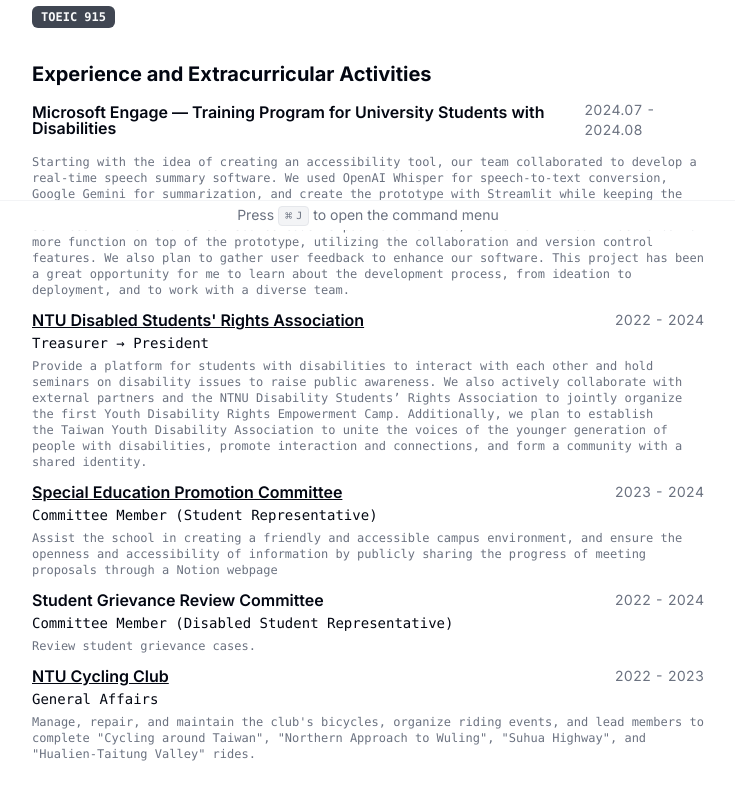
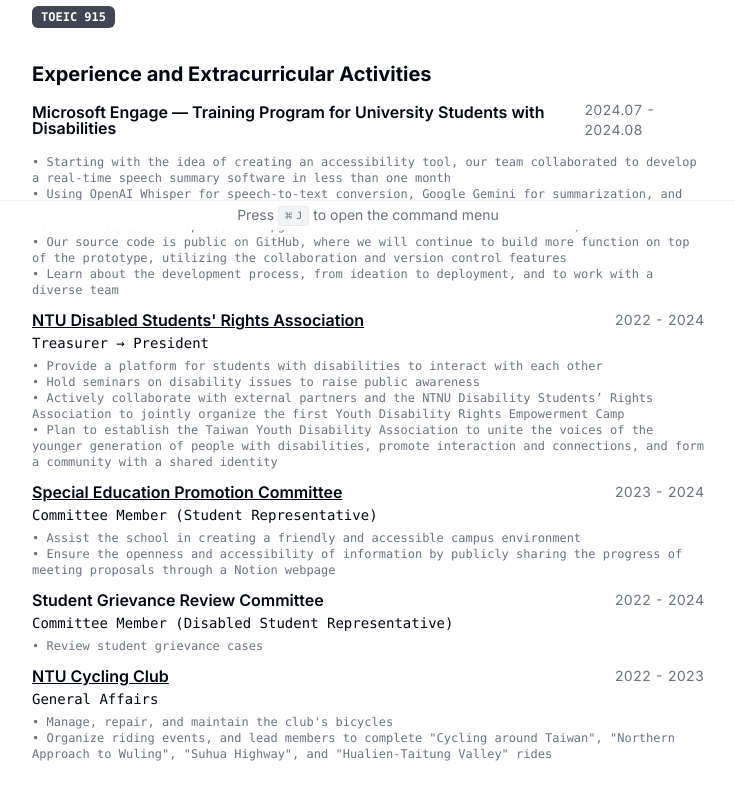
Before and after one commit to chueh0000/cv-english, a Next.js app: page / in a window 1280 px wide. Shown: the part 570-1370 px from the top of the page, without its empty margins (272-1007 px from the left). Built offline with nearby package versions, Linux system fonts and the light colour scheme.

Commit message:
change to bulleted list layout

```diff
--- a/src/app/page.tsx
+++ b/src/app/page.tsx
@@ -192,7 +192,12 @@ export default function Page() {
                   </h4>
                 </CardHeader>
                 <CardContent className="mt-2 text-xs">
-                  {work.description}
+                    {/* {work.description} */}
+                    {work.description.split('\n').map((line, index) => (
+                        <div key={index}>
+                        <span>&bull; {line}</span>
+                        </div>
+                    ))}
                 </CardContent>
               </Card>
             );
--- a/src/data/resume-data.tsx
+++ b/src/data/resume-data.tsx
@@ -27,7 +27,7 @@ export const RESUME_DATA = {
   education: [
     {
       school: "National Taiwan University",
-      degree: "3rd Year, Computer Science and Information Engineering",
+      degree: "4th Year, Computer Science and Information Engineering",
       start: "2021",
       end: "Now",
     },
@@ -48,7 +48,10 @@ export const RESUME_DATA = {
         start: "2024.07",
         end: "2024.08",
         description:
-            "Starting with the idea of creating an accessibility tool, our team collaborated to develop a real-time speech summary software. We used OpenAI Whisper for speech-to-text conversion, Google Gemini for summarization, and create the prototype with Streamlit while keeping the modularity. The summary and speech-to-text modules can be replaced or upgraded with better services in the future. Our source code is public on GitHub, where we will continue to build more function on top of the prototype, utilizing the collaboration and version control features. We also plan to gather user feedback to enhance our software. This project has been a great opportunity for me to learn about the development process, from ideation to deployment, and to work with a diverse team.",
+            "Starting with the idea of creating an accessibility tool, our team collaborated to develop a real-time speech summary software in less than one month\n\
+            Using OpenAI Whisper for speech-to-text conversion, Google Gemini for summarization, and create the prototype with Streamlit while keeping the modularity (the summary and speech-to-text modules can be replaced or upgraded with better services in the future)\n\
+            Our source code is public on GitHub, where we will continue to build more function on top of the prototype, utilizing the collaboration and version control features\n\
+            Learn about the development process, from ideation to deployment, and to work with a diverse team",
     },
     {
       company: "NTU Disabled Students' Rights Association",
@@ -59,7 +62,10 @@ export const RESUME_DATA = {
       start: "2022",
       end: "2024",
       description:
-        "Provide a platform for students with disabilities to interact with each other and hold seminars on disability issues to raise public awareness. We also actively collaborate with external partners and the NTNU Disability Students’ Rights Association to jointly organize the first Youth Disability Rights Empowerment Camp. Additionally, we plan to establish the Taiwan Youth Disability Association to unite the voices of the younger generation of people with disabilities, promote interaction and connections, and form a community with a shared identity.",
+        "Provide a platform for students with disabilities to interact with each other\n\
+        Hold seminars on disability issues to raise public awareness\n\
+        Actively collaborate with external partners and the NTNU Disability Students’ Rights Association to jointly organize the first Youth Disability Rights Empowerment Camp\n\
+        Plan to establish the Taiwan Youth Disability Association to unite the voices of the younger generation of people with disabilities, promote interaction and connections, and form a community with a shared identity",
     },
     {
       company: "Special Education Promotion Committee",
@@ -70,7 +76,8 @@ export const RESUME_DATA = {
       start: "2023",
       end: "2024",
       description:
-        "Assist the school in creating a friendly and accessible campus environment, and ensure the openness and accessibility of information by publicly sharing the progress of meeting proposals through a Notion webpage",
+        "Assist the school in creating a friendly and accessible campus environment\n\
+        Ensure the openness and accessibility of information by publicly sharing the progress of meeting proposals through a Notion webpage",
     },
     {
       company: "Student Grievance Review Committee",
@@ -81,7 +88,7 @@ export const RESUME_DATA = {
       start: "2022",
       end: "2024",
       description:
-        "Review student grievance cases.",
+        "Review student grievance cases",
     },
     {
         company: "NTU Cycling Club",
@@ -92,7 +99,8 @@ export const RESUME_DATA = {
         start: "2022",
         end: "2023",
         description:
-            "Manage, repair, and maintain the club's bicycles, organize riding events, and lead members to complete \"Cycling around Taiwan\", \"Northern Approach to Wuling\", \"Suhua Highway\", and \"Hualien-Taitung Valley\" rides.",
+            "Manage, repair, and maintain the club's bicycles\n\
+            Organize riding events, and lead members to complete \"Cycling around Taiwan\", \"Northern Approach to Wuling\", \"Suhua Highway\", and \"Hualien-Taitung Valley\" rides",
     },
   ],
   skills: [
```
